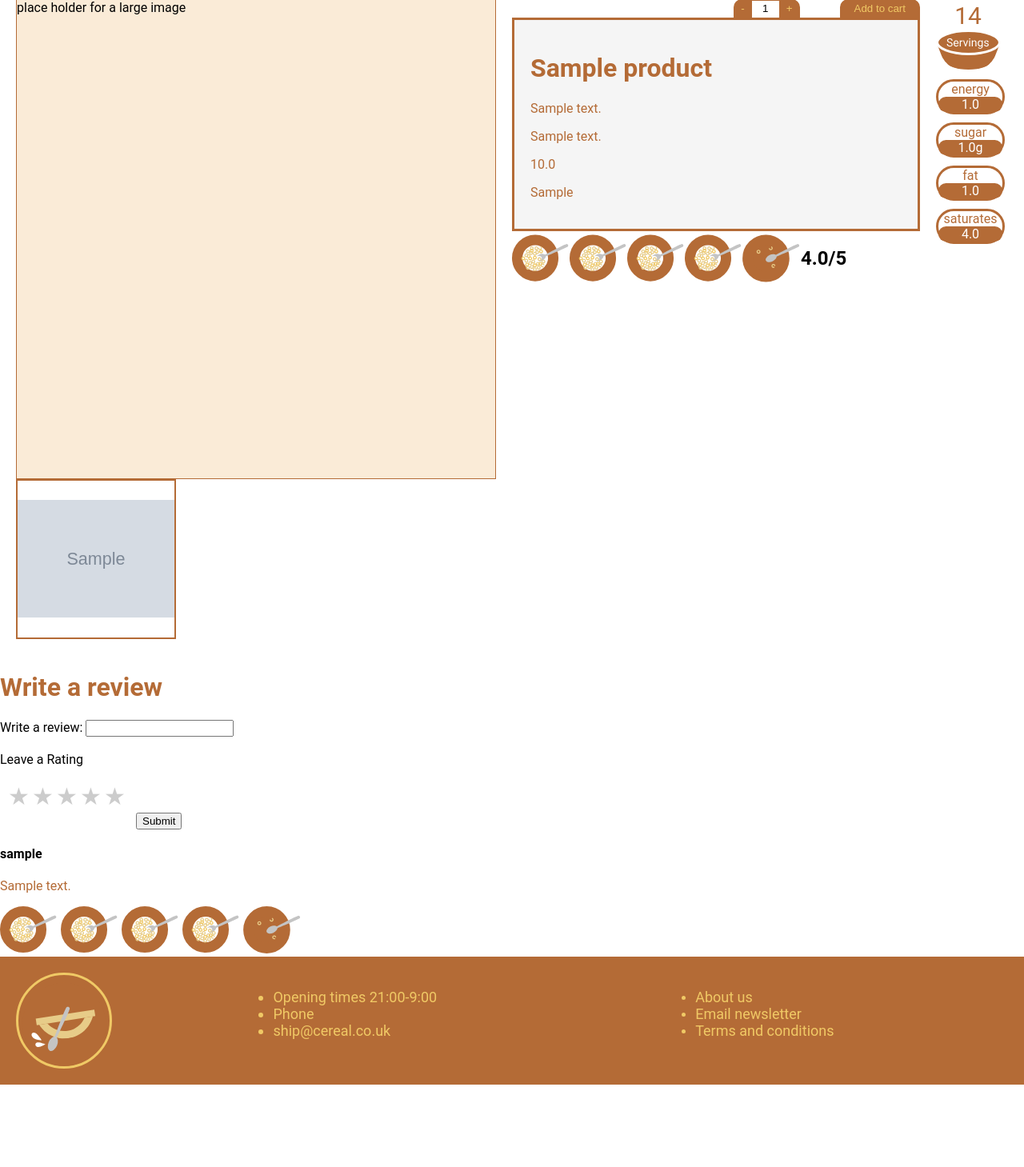
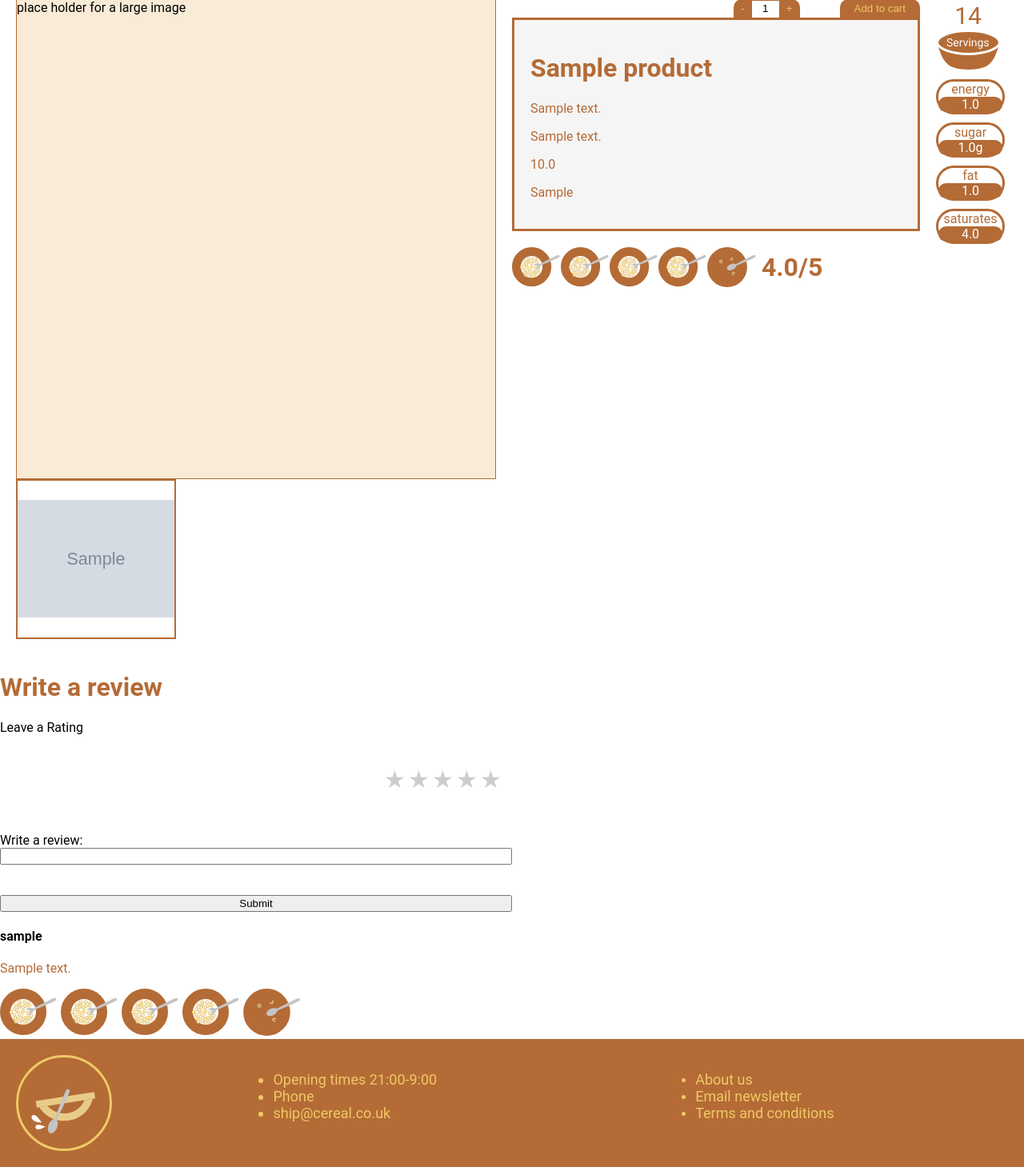
Before and after one commit to DongusJr/Ship_O_Cereal_H17, a Django app: page /products/1 in a window 1280 px wide. Shown: the part 182-1641 px from the top of the page at 80% size. Before the commit the page ends 1538 px from the top, so only its background shows below. Run offline with Django 3.2, Linux system fonts and the light colour scheme; a user stored in the database is signed in; tables that the repository leaves empty hold one stand-in row (values such as "Sample post"); grey boxes marked "Sample" are stand-in pictures.

Commit message:
rating dót

```diff
--- a/proto_templates/proto_products/proto_product_detail_page.html
+++ b/proto_templates/proto_products/proto_product_detail_page.html
@@ -92,7 +92,7 @@
                     <img src="../static/images/full_bowl.svg" alt="1">
                 {% endif %}
             {% endif %}
-            <div id="rating/5"> <h2>{{rating}}/5</h2> </div>
+            <div id="rating/5"> <h1>{{rating}}/5</h1> </div>
 
         </div>
     </div>
@@ -114,11 +114,11 @@
     </div>
 </div>
 {% if user.is_authenticated %}
+<div id="writeReview">
     <h1>Write a review</h1>
     <form method="post">
         {% csrf_token %}
-    <label>Write a review: </label>
-    <input type="text" id="review" name="review"><br><br>
+
         <label>Leave a Rating</label> <br><br>
         <div class="rate">
             <input type="radio" id="star5" name="rate" value="5" />
@@ -131,9 +131,13 @@
             <label for="star2" title="text">2 stars</label>
             <input type="radio" id="star1" name="rate" value="1" />
             <label for="star1" title="text">1 star</label>
+
         </div> <br><br>
+        <label>Write a review: </label>
+        <input type="text" id="review" name="review"><br><br>
         <input type="submit" value="Submit">
     </form>
+</div>
 {% endif %}
 <div class="reviews">
     {% if reviews %}
--- a/static/css/single_product_style.css
+++ b/static/css/single_product_style.css
@@ -94,11 +94,21 @@
 
 }
 #ProductRatingInfo{
+    margin-top: 20px;
     display: flex;
     flex-direction: row;
+    height: 50px;
 }
+#ProductRatingInfo img{
+    height: 100%;
+}
+#rating\/5{
 
-
+    color: var(--dark);
+}
+#rating\/5 h1{
+    margin: 6px;
+}
 #ProductNutrDiv{
     width: 100px;
     margin: 20px;
@@ -144,3 +154,16 @@
 #servings p{
     margin-bottom: -30px;
 }
+
+#writeReview{
+    display: flex;
+    flex-direction: column;
+    width: 50%;
+}
+#writeReview form{
+    display: flex;
+    flex-direction: column;
+}
+#writeReview rate{
+
+}
```
Lines whose indentation alone changed are shown as unchanged.
